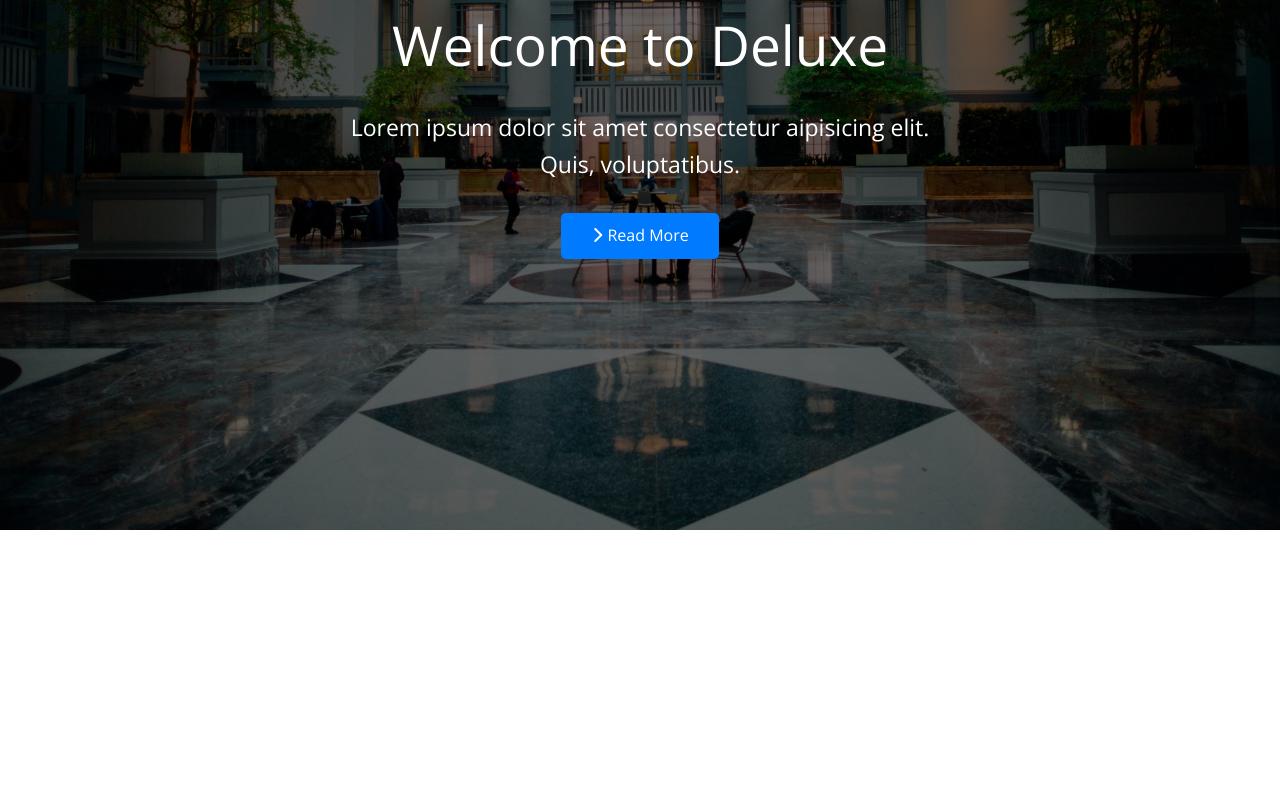
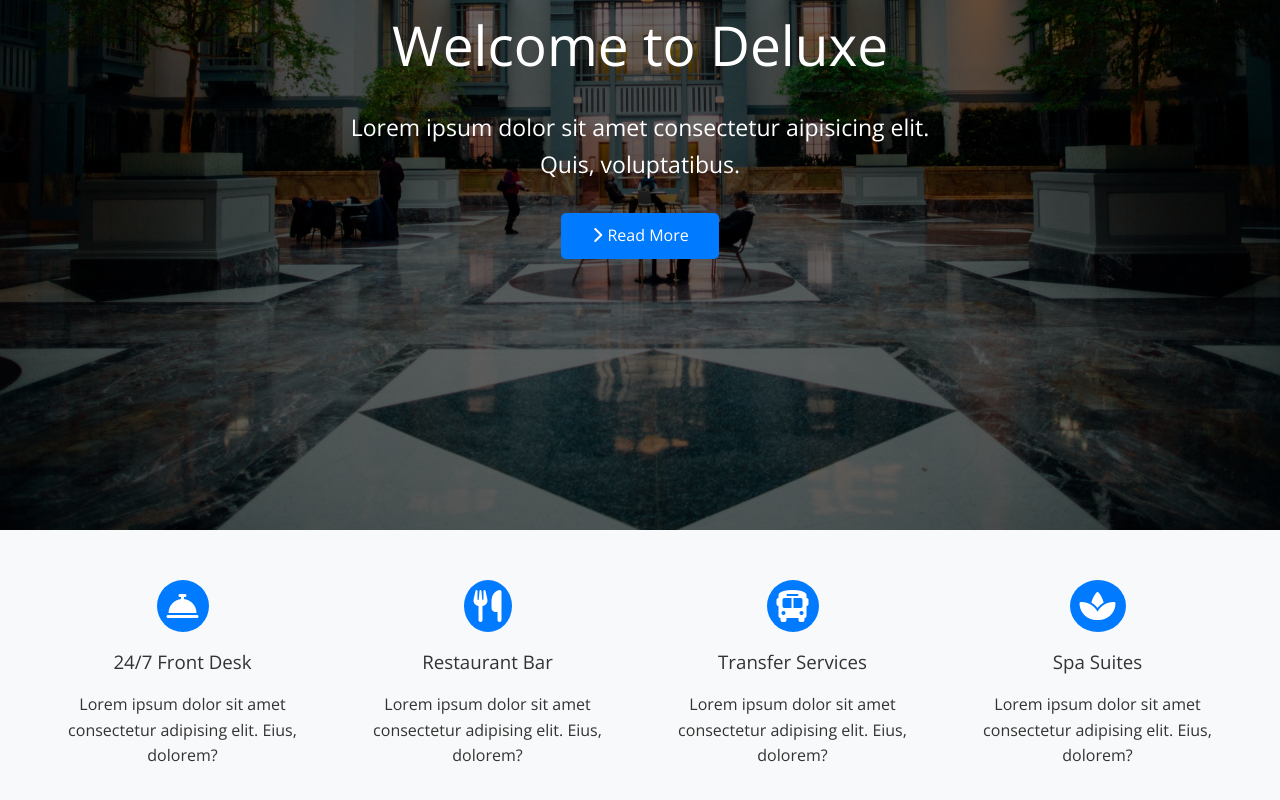
Before and after one commit to mrtksknn/hotel-site, a React (Create React App) app: page / in a window 1280 px wide. Shown: the part 270-1070 px from the top of the page. Before the commit the page ends 800 px from the top, so only its background shows below. Built offline with nearby package versions, Linux system fonts and the light colour scheme.

Commit message:
add services section

```diff
--- a/src/App.js
+++ b/src/App.js
@@ -1,9 +1,13 @@
 import Navbar from "./components/navbar";
+import Services from "./components/services";
 
 function App() {
   return (
     <div className="App">
       <Navbar />
+      <main>
+        <Services />
+      </main>
     </div>
   );
 }
--- /dev/null
+++ b/src/components/services.js
@@ -0,0 +1,52 @@
+import React from 'react'
+
+const Services = () => {
+  return (
+    <section id='services' className='icons bg-light'>
+      <div className='flex-items'>
+        <div>
+          <i className='fas fa-concierge-bell fa-2x'></i>
+          <div>
+            <h3>24/7 Front Desk</h3>
+            <p>
+              Lorem ipsum dolor sit amet consectetur
+              adipising elit. Eius, dolorem?
+            </p>
+          </div>
+        </div>
+        <div>
+          <i className='fas fa-utensils fa-2x'></i>
+          <div>
+            <h3>Restaurant Bar</h3>
+            <p>
+              Lorem ipsum dolor sit amet consectetur
+              adipising elit. Eius, dolorem?
+            </p>
+          </div>
+        </div>
+        <div>
+          <i className='fas fa-bus fa-2x'></i>
+          <div>
+            <h3>Transfer Services</h3>
+            <p>
+              Lorem ipsum dolor sit amet consectetur
+              adipising elit. Eius, dolorem?
+            </p>
+          </div>
+        </div>
+        <div>
+          <i className='fas fa-spa fa-2x'></i>
+          <div>
+            <h3>Spa Suites</h3>
+            <p>
+              Lorem ipsum dolor sit amet consectetur
+              adipising elit. Eius, dolorem?
+            </p>
+          </div>
+        </div>
+      </div>
+    </section>
+  )
+}
+
+export default Services
--- a/src/styles/style.css
+++ b/src/styles/style.css
@@ -91,3 +91,18 @@ img { width: 100% }
   max-width: 60rem;
   margin: 2rem 0 3rem;
 }
+
+/* icons */
+.icons { padding: 30px }
+.icons h3 {
+  font-weight: 400;
+  margin-bottom: 15px;
+}
+
+.icons i {
+  color: #fff;
+  padding: 1rem;
+  border-radius: 50%;
+  margin-bottom: 1.5rem;
+  background: var(--primary);
+}
--- a/src/styles/utils.css
+++ b/src/styles/utils.css
@@ -82,3 +82,15 @@
   border: 1px solid var(--primary);
   color: var(--white);
 }
+
+.flex-items {
+  height: 100%;
+  display: flex;
+  text-align: center;
+  justify-content: center;
+}
+
+.flex-items > div {
+  padding: 20px;
+  flex-basis: 100%;
+}
```
